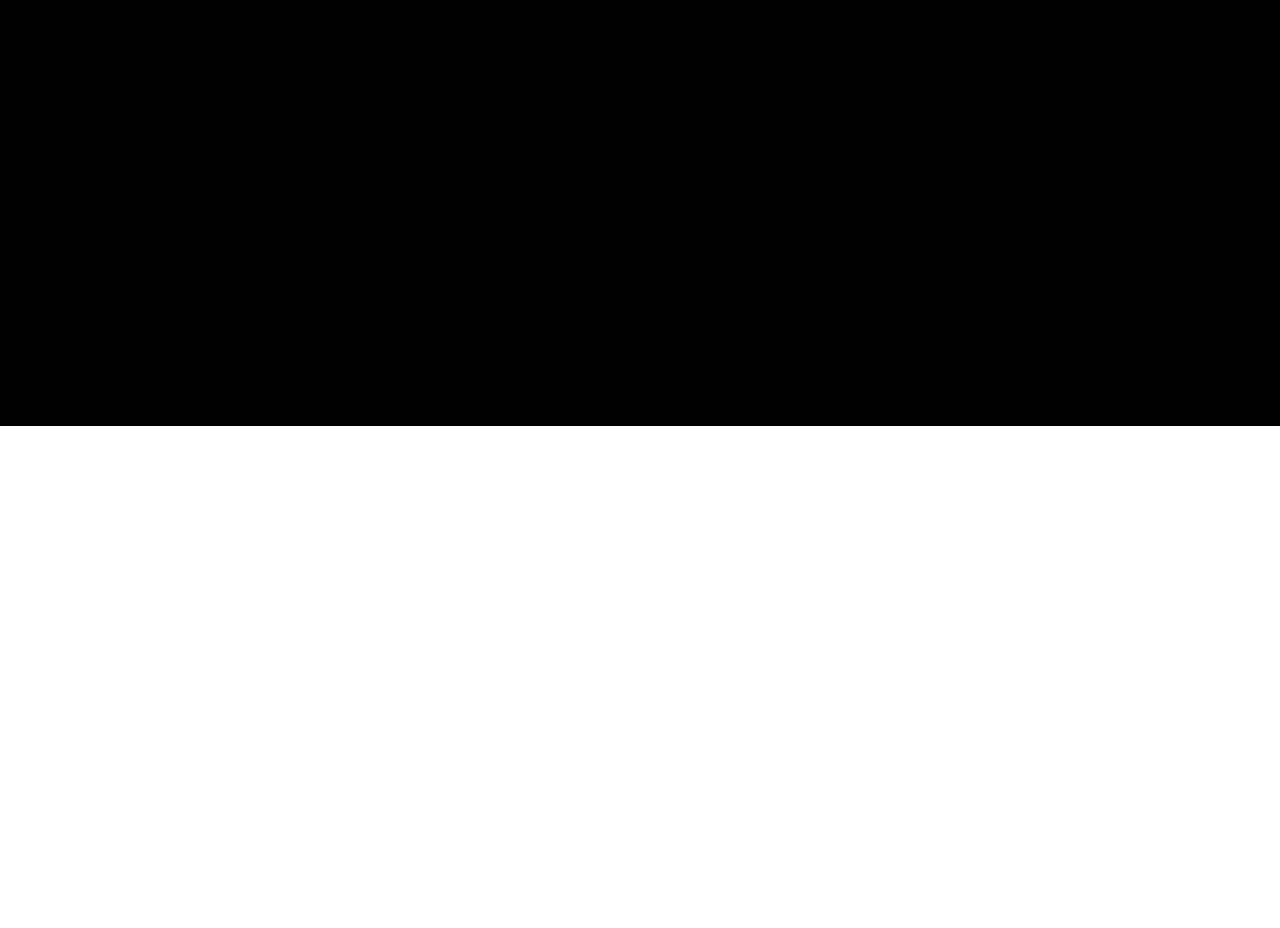
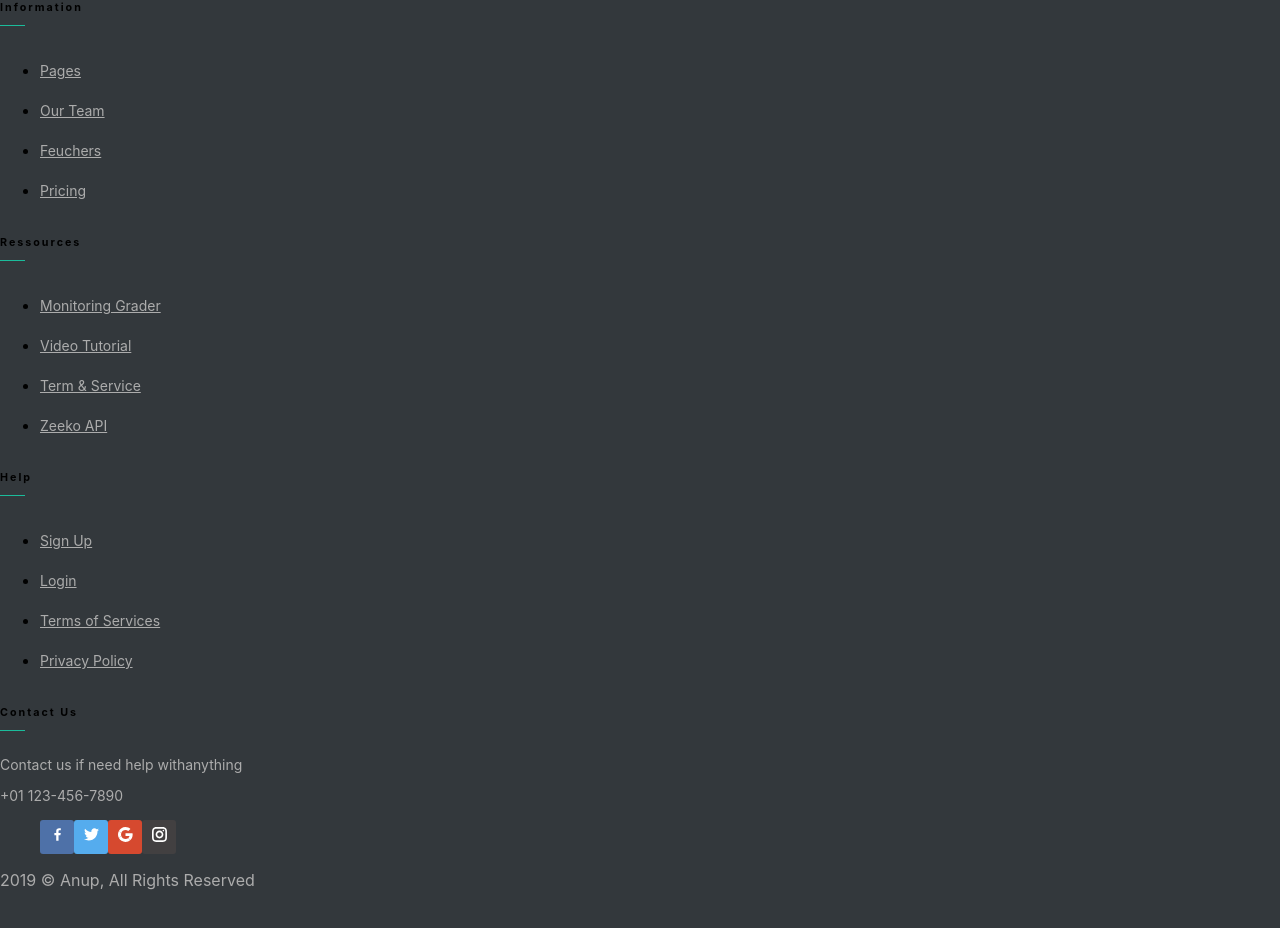
Before and after one commit to RiyazAbdul123/Ecommerce, a React (Create React App) app: page /products/1 in a window 1280 px wide. Shown: the part 374-1302 px from the top of the page. Before the commit the page ends 800 px from the top, so only its background shows below. Built offline with nearby package versions, Linux system fonts and the light colour scheme.

Commit message:
fix: updated Footer

```diff
--- a/src/components/Footer/index.css
+++ b/src/components/Footer/index.css
@@ -1,3 +1,77 @@
-.footer-contact-details{
-    color:white;
+.bg-footer {
+    background-color: #33383c;
+    padding: 50px 0 30px;
 }
+.footer-heading {
+    letter-spacing: 2px;
+}
+
+.footer-link a {
+    color: #acacac;
+    line-height: 40px;
+    font-size: 14px;
+    transition: all 0.5s;
+}
+
+.footer-link a:hover {
+    color: #1bbc9b;
+}
+
+.contact-info {
+    color: #acacac;
+    font-size: 14px;
+}
+
+.footer-social-icon {
+    font-size: 15px;
+    height: 34px;
+    width: 34px;
+    line-height: 34px;
+    border-radius: 3px;
+    text-align: center;
+    display: inline-block;
+}
+
+.facebook {
+    background-color: #4e71a8;
+    color: #ffffff;
+}
+
+.twitter {
+    background-color: #55acee;
+    color: #ffffff;
+}
+
+.google {
+    background-color: #d6492f;
+    color: #ffffff;
+}
+
+.apple {
+    background-color: #424041;
+    color: #ffffff;
+}
+
+.footer-alt {
+    color: #acacac;
+}
+
+.footer-heading {
+    position: relative;
+    padding-bottom: 12px;
+}
+
+.footer-heading:after {
+    content: '';
+    width: 25px;
+    border-bottom: 1px solid #FFF;
+    position: absolute;
+    left: 0;
+    bottom: 0;
+    display: block;
+    border-bottom: 1px solid #1bbc9b;
+}
+
+.white{
+    color:white
+}
--- a/src/components/Footer/index.js
+++ b/src/components/Footer/index.js
@@ -1,11 +1,71 @@
+import { Link } from "react-router-dom"
+import { GrFacebookOption, GrGoogle, GrTwitter, GrInstagram } from "react-icons/gr"
 import "./index.css"
 
 
 const Footer = () => {
     return (
-        <div>
-            <h1 className="footer-contact-details">Contact Details:</h1>
-        </div>
+        <footer class="section bg-footer">
+            <div class="container">
+                <div class="row">
+                    <div class="col-lg-3">
+                        <div class="">
+                            <h6 class="footer-heading text-uppercase text-white">Information</h6>
+                            <ul class="list-unstyled footer-link mt-4">
+                                <li><a href="www.google.com">Pages</a></li>
+                                <li><a href="www.google.com">Our Team</a></li>
+                                <li><a href="www.google.com">Feuchers</a></li>
+                                <li><a href="www.google.com">Pricing</a></li>
+                            </ul>
+                        </div>
+                    </div>
+
+                    <div class="col-lg-3">
+                        <div class="">
+                            <h6 class="footer-heading text-uppercase text-white">Ressources</h6>
+                            <ul class="list-unstyled footer-link mt-4">
+                                <li><a href="">Monitoring Grader </a></li>
+                                <li><a href="">Video Tutorial</a></li>
+                                <li><a href="">Term &amp; Service</a></li>
+                                <li><a href="">Zeeko API</a></li>
+                            </ul>
+                        </div>
+                    </div>
+
+                    <div class="col-lg-2">
+                        <div class="">
+                            <h6 class="footer-heading text-uppercase text-white">Help</h6>
+                            <ul class="list-unstyled footer-link mt-4">
+                                <li><a href="">Sign Up </a></li>
+                                <li><a href="">Login</a></li>
+                                <li><a href="">Terms of Services</a></li>
+                                <li><a href="">Privacy Policy</a></li>
+                            </ul>
+                        </div>
+                    </div>
+
+                    <div class="col-lg-4">
+                        <div class="">
+                            <h6 class="footer-heading text-uppercase text-white">Contact Us</h6>
+                            <p class="contact-info mt-4">Contact us if need help withanything</p>
+                            <p class="contact-info">+01 123-456-7890</p>
+                            <div class="mt-5">
+                                <ul class="list-inline">
+                                    <li class="list-inline-item facebook footer-social-icon"><a href="#"><GrFacebookOption className="white" /></a></li>
+                                    <li class="list-inline-item twitter footer-social-icon"><a href="#"><GrTwitter className="white" /></a></li>
+                                    <li class="list-inline-item google footer-social-icon"><a href="#"><GrGoogle className="white" /></a></li>
+                                    <li class="list-inline-item apple footer-social-icon"><a href="#"><GrInstagram className="white" /></a></li>
+                                </ul>
+                            </div>
+                        </div>
+                    </div >
+
+                </div >
+            </div >
+            <div class="text-center mt-5">
+                <p class="footer-alt mb-0 f-14">2019 © Anup, All Rights Reserved</p>
+            </div>
+        </footer >
     )
 }
 
```
